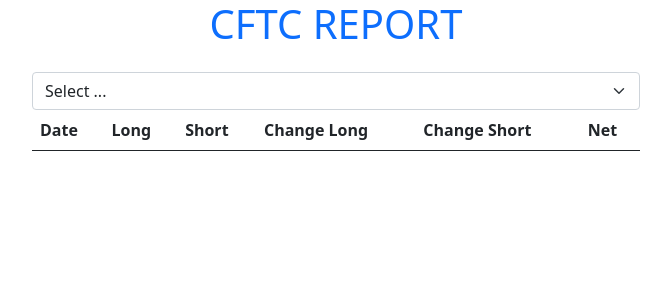
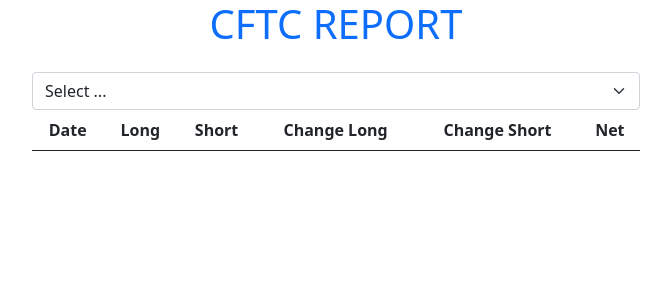
Before and after one commit to alfredkosasihh/CFTC, a Flask app: page / in a window 1280 px wide. Shown: the top 300 px of the page, without its empty margins (304-975 px from the left). Run offline with Flask 2, Linux system fonts and the light colour scheme; lists and menus that the app fills with data are empty.

Commit message:
align center table

```diff
--- a/templates/index.html
+++ b/templates/index.html
@@ -10,6 +10,15 @@
     <script src="https://cdnjs.cloudflare.com/ajax/libs/jquery/3.6.0/jquery.min.js"></script>
     <title>home</title>
 </head>
+<style>
+    tr {
+        text-align: center;
+    }
+
+    td {
+        text-align: center;
+    }
+</style>
 
 <body>
     <h1 class="text-center text-primary">CFTC REPORT</h1>
```
